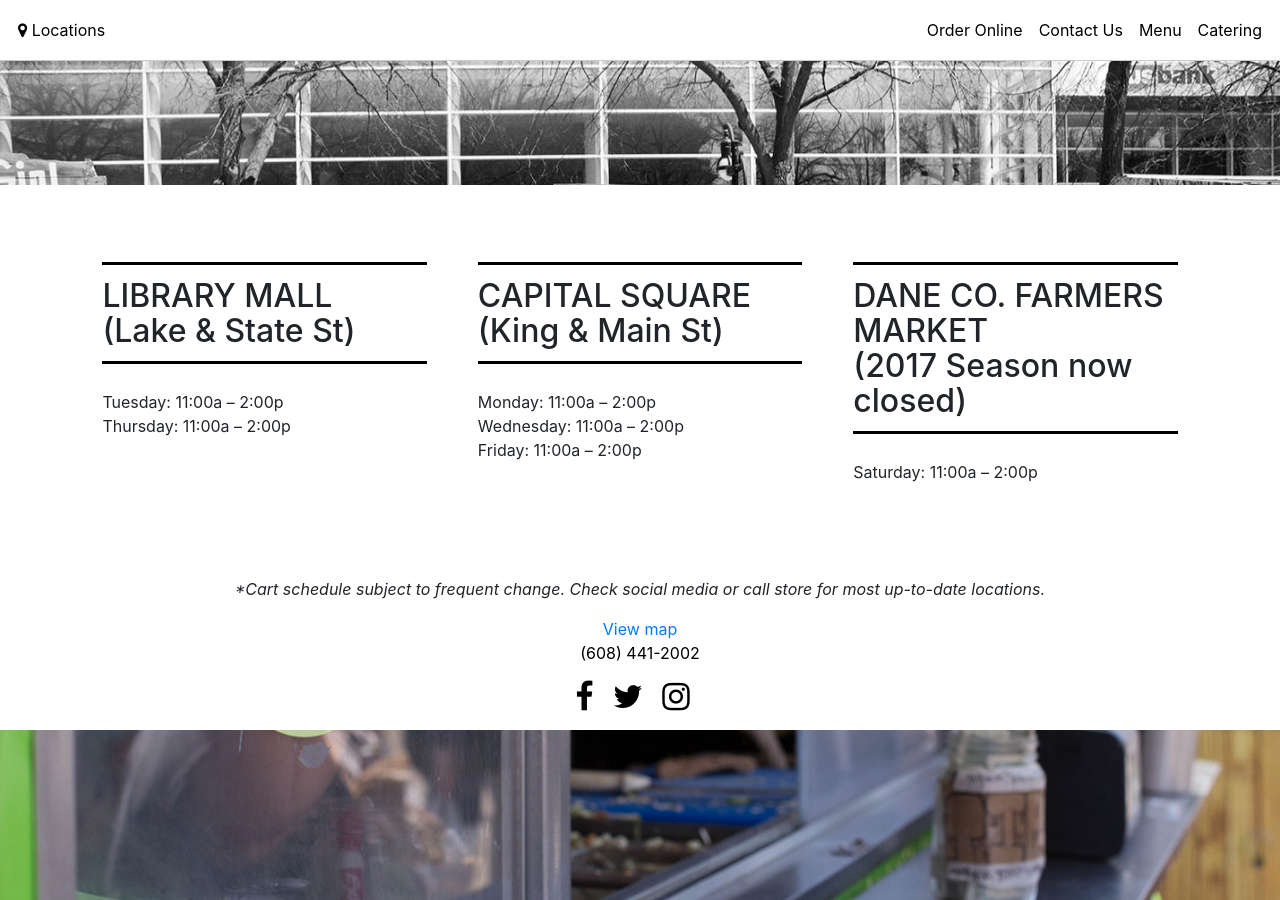
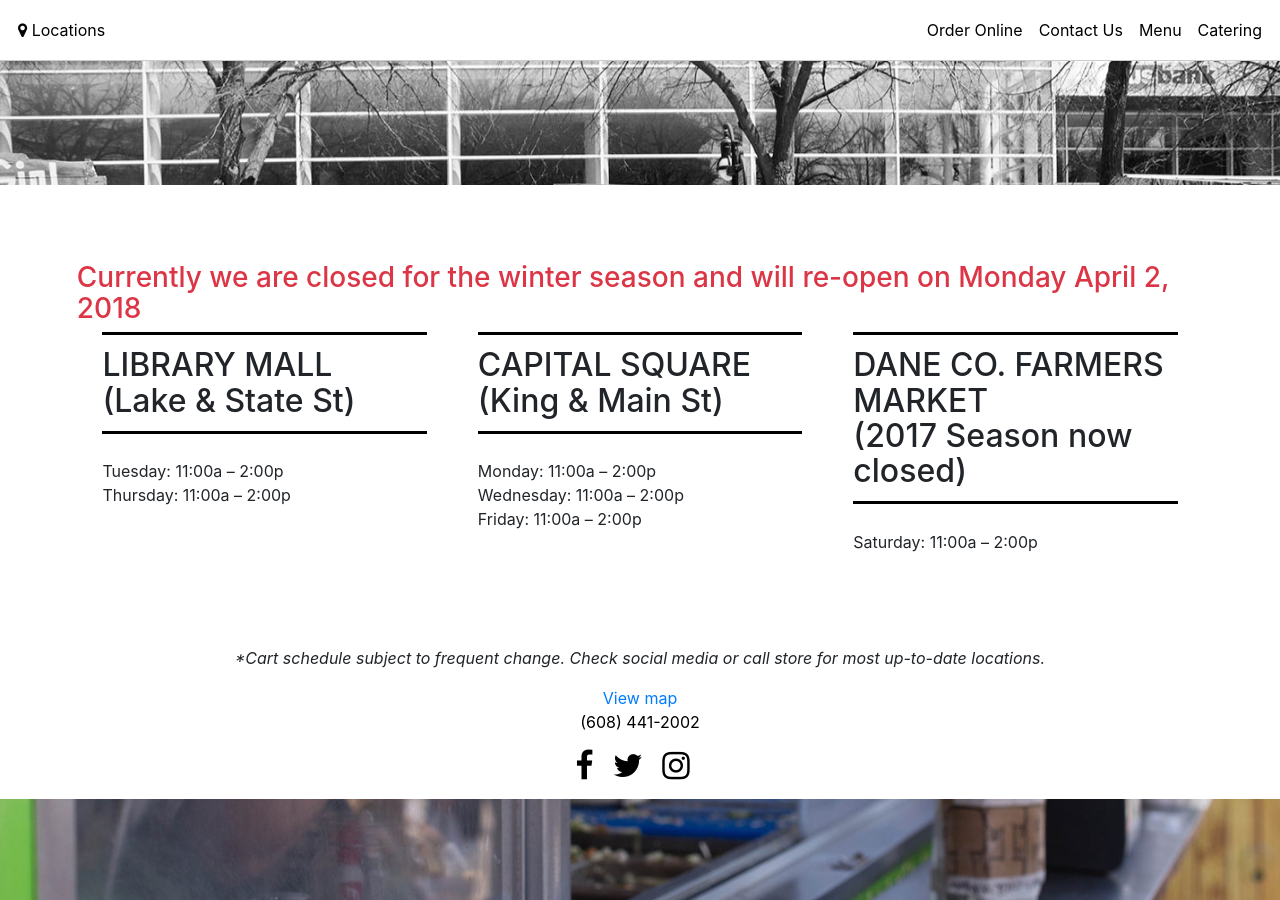
Before and after one commit to ajwahlb/Banzo, a Jekyll site: the page built from _pages/food-carts.html, in a window 1280 px wide and 900 px high, scrolled down 1946 px. Built offline with Jekyll 4.4.1, drawn with Linux system fonts in a browser that asks for light colours; nearby versions of some CDN libraries.

Commit message:
food carts
food carts are closed

```diff
--- a/_pages/food-carts.html
+++ b/_pages/food-carts.html
@@ -29,6 +29,11 @@ permalink: /food-carts/
 	</div>
 
 	<div id="contact" class="row pad6vw">
+		<div class="row">
+			<div class="col">
+				<h3 class="text-danger">Currently we are closed for the winter season and will re-open on Monday April 2, 2018</h3>
+			</div>
+		</div>
 		<div class="col-md pad02vw">
 			<h2 class="title">LIBRARY MALL<br>(Lake &amp; State St)</h2>
 			<p>Tuesday: 11:00a &ndash; 2:00p<br>
```
